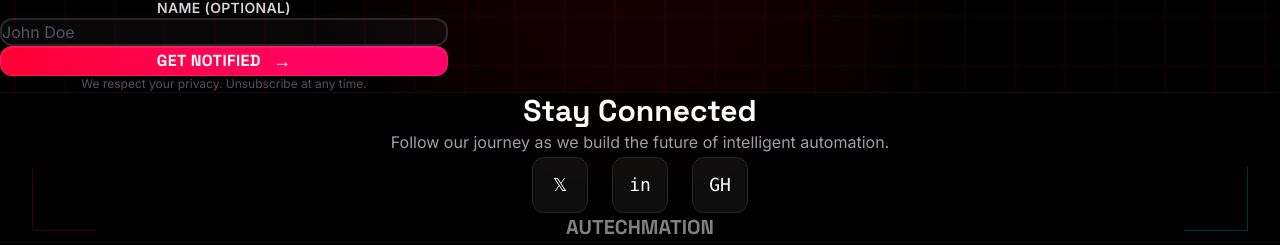
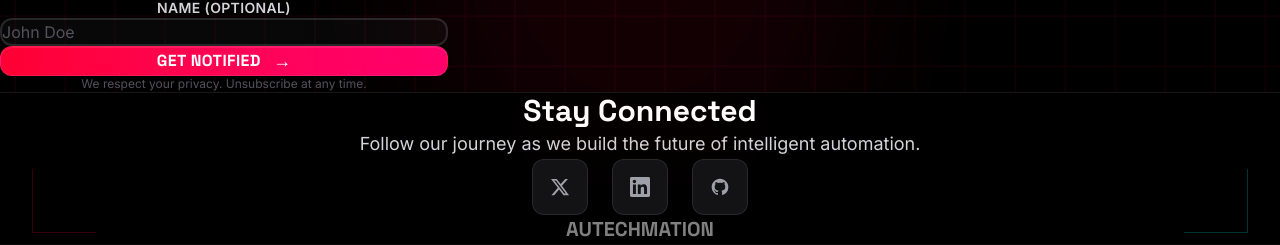
Before and after one commit to agungtrisutaji/next-coming, a Next.js app: page / in a window 1280 px wide. Shown: the part 1863-2108 px from the top of the page. Built offline with nearby package versions, Linux system fonts and the light colour scheme; no server answers.

Commit message:
refactor: enhance Footer with improved styling and social links

```diff
--- a/components/Footer.tsx
+++ b/components/Footer.tsx
@@ -3,21 +3,40 @@
 import { motion, useMotionValue, useSpring } from 'framer-motion';
 import { useRef } from 'react';
 
+// SVG Icons
+const TwitterIcon = () => (
+  <svg className="w-5 h-5" fill="currentColor" viewBox="0 0 24 24" aria-hidden="true">
+    <path d="M18.244 2.25h3.308l-7.227 8.26 8.502 11.24H16.17l-5.214-6.817L4.99 21.75H1.68l7.73-8.835L1.254 2.25H8.08l4.713 6.231zm-1.161 17.52h1.833L7.084 4.126H5.117z" />
+  </svg>
+);
+
+const LinkedInIcon = () => (
+  <svg className="w-5 h-5" fill="currentColor" viewBox="0 0 24 24" aria-hidden="true">
+    <path d="M20.447 20.452h-3.554v-5.569c0-1.328-.027-3.037-1.852-3.037-1.853 0-2.136 1.445-2.136 2.939v5.667H9.351V9h3.414v1.561h.046c.477-.9 1.637-1.85 3.37-1.85 3.601 0 4.267 2.37 4.267 5.455v6.286zM5.337 7.433c-1.144 0-2.063-.926-2.063-2.065 0-1.138.92-2.063 2.063-2.063 1.14 0 2.064.925 2.064 2.063 0 1.139-.925 2.065-2.064 2.065zm1.782 13.019H3.555V9h3.564v11.452zM22.225 0H1.771C.792 0 0 .774 0 1.729v20.542C0 23.227.792 24 1.771 24h20.451C23.2 24 24 23.227 24 22.271V1.729C24 .774 23.2 0 22.222 0h.003z" />
+  </svg>
+);
+
+const GitHubIcon = () => (
+  <svg className="w-5 h-5" fill="currentColor" viewBox="0 0 24 24" aria-hidden="true">
+    <path fillRule="evenodd" d="M12 2C6.477 2 2 6.484 2 12.017c0 4.425 2.865 8.18 6.839 9.504.5.092.682-.217.682-.483 0-.237-.008-.868-.013-1.703-2.782.605-3.369-1.343-3.369-1.343-.454-1.158-1.11-1.466-1.11-1.466-.908-.62.069-.608.069-.608 1.003.07 1.531 1.032 1.531 1.032.892 1.53 2.341 1.088 2.91.832.092-.647.35-1.088.636-1.338-2.22-.253-4.555-1.113-4.555-4.951 0-1.093.39-1.988 1.029-2.688-.103-.253-.446-1.272.098-2.65 0 0 .84-.27 2.75 1.026A9.564 9.564 0 0112 6.844c.85.004 1.705.115 2.504.337 1.909-1.296 2.747-1.027 2.747-1.027.546 1.379.202 2.398.1 2.651.64.7 1.028 1.595 1.028 2.688 0 3.848-2.339 4.695-4.566 4.943.359.309.678.92.678 1.855 0 1.338-.012 2.419-.012 2.747 0 .268.18.58.688.482A10.019 10.019 0 0022 12.017C22 6.484 17.522 2 12 2z" clipRule="evenodd" />
+  </svg>
+);
+
 const socialLinks = [
-  { name: 'Twitter/X', href: '#', icon: '𝕏' },
-  { name: 'LinkedIn', href: '#', icon: 'in' },
-  { name: 'GitHub', href: '#', icon: 'GH' },
+  { name: 'Twitter/X', href: '#', icon: TwitterIcon },
+  { name: 'LinkedIn', href: '#', icon: LinkedInIcon },
+  { name: 'GitHub', href: '#', icon: GitHubIcon },
 ];
 
 // Magnetic social link component
 function MagneticSocialLink({
   href,
-  icon,
+  Icon,
   name,
   index
 }: {
   href: string;
-  icon: string;
+  Icon: React.ComponentType;
   name: string;
   index: number;
 }) {
@@ -56,27 +75,28 @@ function MagneticSocialLink({
       transition={{ duration: 0.5, delay: index * 0.1 }}
       whileHover={{ scale: 1.1 }}
       whileTap={{ scale: 0.95 }}
-      className="group relative w-14 h-14 flex items-center justify-center bg-white/5 border border-zinc-800 rounded-xl text-white transition-colors duration-300"
+      className="group relative w-14 h-14 flex items-center justify-center bg-zinc-900/80 border border-zinc-700/50 rounded-xl text-zinc-400 transition-all duration-300 hover:text-white hover:border-[#ff0033]/50 focus:outline-none focus-visible:ring-2 focus-visible:ring-[#ff0033] focus-visible:ring-offset-2 focus-visible:ring-offset-black"
       aria-label={name}
     >
       {/* Glow effect on hover */}
       <motion.div
-        className="absolute inset-0 rounded-xl bg-gradient-to-r from-[#ff0033] to-[#ff006e] opacity-0 group-hover:opacity-20 transition-opacity duration-300"
+        className="absolute inset-0 rounded-xl bg-gradient-to-r from-[#ff0033] to-[#ff006e] opacity-0 group-hover:opacity-15 transition-opacity duration-300"
       />
       <motion.div
         className="absolute inset-0 rounded-xl opacity-0 group-hover:opacity-100 transition-opacity duration-300"
         style={{
-          boxShadow: '0 0 20px rgba(255, 0, 51, 0.4), inset 0 0 20px rgba(255, 0, 51, 0.1)',
+          boxShadow: '0 0 25px rgba(255, 0, 51, 0.3), inset 0 0 15px rgba(255, 0, 51, 0.05)',
         }}
       />
 
       {/* Border animation */}
       <motion.div
-        className="absolute inset-0 rounded-xl border-2 border-transparent group-hover:border-[#ff0033]/50 transition-colors duration-300"
+        className="absolute inset-0 rounded-xl border-2 border-transparent group-hover:border-[#ff0033]/40 transition-colors duration-300"
       />
 
-      <span className="relative z-10 text-lg font-mono group-hover:text-[#ff0033] transition-colors duration-300">
-        {icon}
+      {/* Icon */}
+      <span className="relative z-10 transition-transform duration-300 group-hover:scale-110">
+        <Icon />
       </span>
     </motion.a>
   );
@@ -84,7 +104,7 @@ function MagneticSocialLink({
 
 export default function Footer() {
   return (
-    <footer className="relative py-16 md:py-24 overflow-hidden border-t border-zinc-900/50">
+    <footer className="relative py-20 md:py-28 overflow-hidden border-t border-zinc-800/60">
       <div className="max-w-7xl mx-auto px-6 md:px-12 lg:px-16">
         <div className="text-center space-y-10">
           {/* Heading with glow effect */}
@@ -98,7 +118,7 @@ export default function Footer() {
             <h3 className="text-2xl md:text-3xl font-bold text-white mb-4 font-[family-name:var(--font-space-grotesk)]">
               Stay Connected
             </h3>
-            <p className="text-zinc-400 font-[family-name:var(--font-inter)]">
+            <p className="text-base md:text-lg text-zinc-300 font-[family-name:var(--font-inter)] leading-relaxed">
               Follow our journey as we build the future of intelligent automation.
             </p>
 
@@ -116,7 +136,7 @@ export default function Footer() {
               <MagneticSocialLink
                 key={social.name}
                 href={social.href}
-                icon={social.icon}
+                Icon={social.icon}
                 name={social.name}
                 index={index}
               />
```
